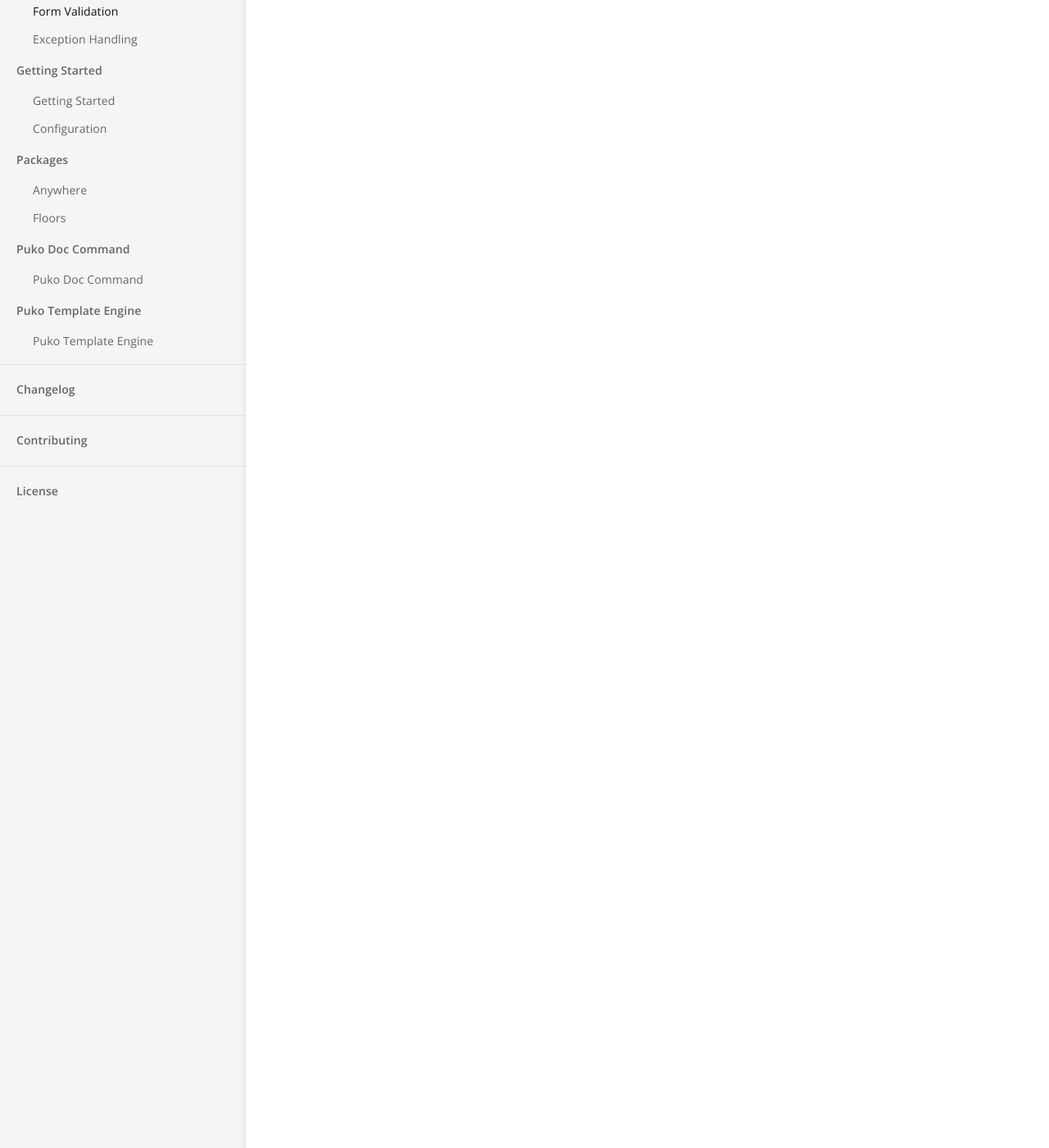
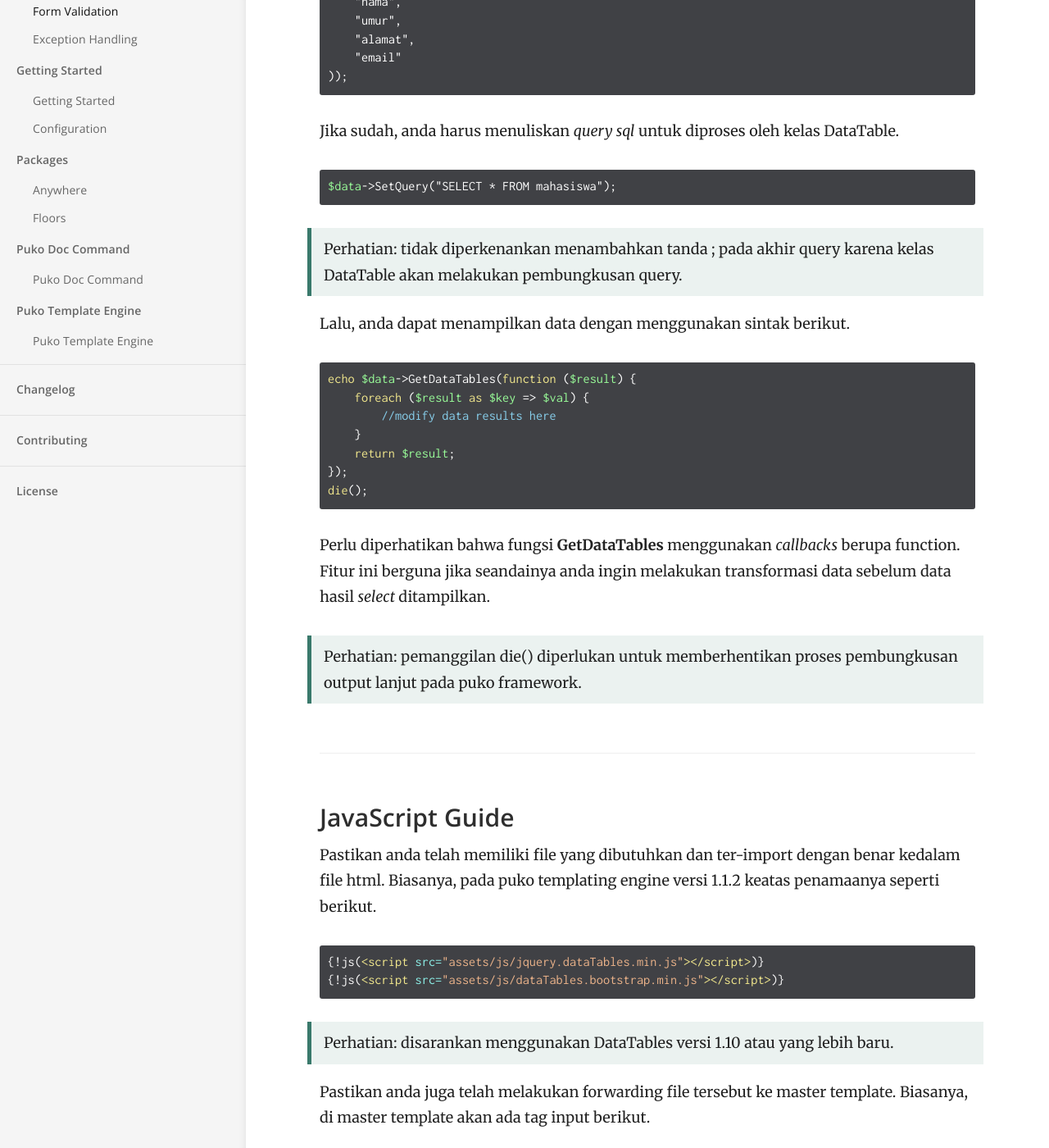
Before and after one commit to Velliz/pudo, a Jekyll site: the page built from _docs/advanced/datatables.md, in a window 1280 px wide and 1400 px high, scrolled down 672 px. Shown: the whole window at 82% size. Built offline with Jekyll 4.4.1, drawn with Linux system fonts in a browser that asks for light colours; some of the changed text lies outside the part shown.

Commit message:
datatables tutorial

````diff
--- a/_docs/advanced/datatables.md
+++ b/_docs/advanced/datatables.md
@@ -4,20 +4,110 @@ category: Advanced
 order: 4
 ---
 
+### PHP Guide
+
+DataTable adalah plugin jQuery yang paling populer digunakan untuk menampilkan data dalam bentuk tabel.
+Puko menyediakan fasilitas berupa kelas yang dapat menyederhanakan penggunaan DataTable terutama jika mengunakan
+fasilitas Server Processing. Buat objek dari kelas DataTable dengan sintak berikut.
+
 ```php
-$data = new DataTables();
-$data->SetColumnSpec(array(
-    "column1",
-    "column2",
-    "column3",
-    "column4",
+$table = new DataTables();
+```
+
+Lalu definisikan kolom anda, terutama nama kolom yang di *select* dari database.
+
+```php
+$table->SetColumnSpec(array(
+    "nama",
+    "umur",
+    "alamat",
+    "email"
 ));
-$data->SetQuery("");
+```
 
+Jika sudah, anda harus menuliskan *query sql* untuk diproses oleh kelas DataTable.
+
+```php
+$data->SetQuery("SELECT * FROM mahasiswa");
+```
+
+> Perhatian: tidak diperkenankan menambahkan tanda ; pada akhir query karena kelas DataTable akan melakukan pembungkusan query.
+
+Lalu, anda dapat menampilkan data dengan menggunakan sintak berikut.
+
+```php
 echo $data->GetDataTables(function ($result) {
     foreach ($result as $key => $val) {
         //modify data results here
     }
     return $result;
 });
+die();
 ```
+
+Perlu diperhatikan bahwa fungsi **GetDataTables** menggunakan *callbacks* berupa function.
+Fitur ini berguna jika seandainya anda ingin melakukan transformasi data sebelum data hasil *select*
+ditampilkan.
+
+> Perhatian: pemanggilan die() diperlukan untuk memberhentikan proses pembungkusan output lanjut pada puko framework.
+
+### JavaScript Guide
+
+Pastikan anda telah memiliki file yang dibutuhkan dan ter-import dengan benar kedalam file html.
+Biasanya, pada puko templating engine versi 1.1.2 keatas penamaanya seperti berikut.
+
+```html
+{!js(<script src="assets/js/jquery.dataTables.min.js"></script>)}
+{!js(<script src="assets/js/dataTables.bootstrap.min.js"></script>)}
+```
+
+> Perhatian: disarankan menggunakan DataTables versi 1.10 atau yang lebih baru.
+
+Pastikan anda juga telah melakukan forwarding file tersebut ke master template.
+Biasanya, di master template akan ada tag input berikut.
+
+```html
+<html>
+    <head>...</head>
+    <body>
+    ...
+    {CONTENT}
+    ...
+    {!part(css)}
+    {!part(js)}
+    </body>
+</html>
+```
+
+Kemudian, anda bisa menambahkan instansiasi kode JavaScript dari DataTables seperti dicontohkan berikut ini.
+
+```javascript
+$('#table-printed').DataTable({
+    ajax: {
+        url: "",
+        data: {},
+        type: "GET",
+        dataType: "json",
+        complete: function (evt) {
+            //kode ketika berhasil
+        }
+    },
+    columns: [
+        {"orderable": true},
+        {"orderable": true},
+        {"orderable": true},
+        {"orderable": false}
+    ],
+    processing: true,
+    serverSide: true,
+    dom: 'Bfrtip',
+    buttons: [
+        'copyHtml5',
+        'excelHtml5',
+        'csvHtml5',
+        'pdfHtml5'
+    ]
+});
+```
+
+> Perhatian: jumlah *orderable* dalam *columns* harus sama dengan *SetColumnSpec* pada kode PHP.
````
